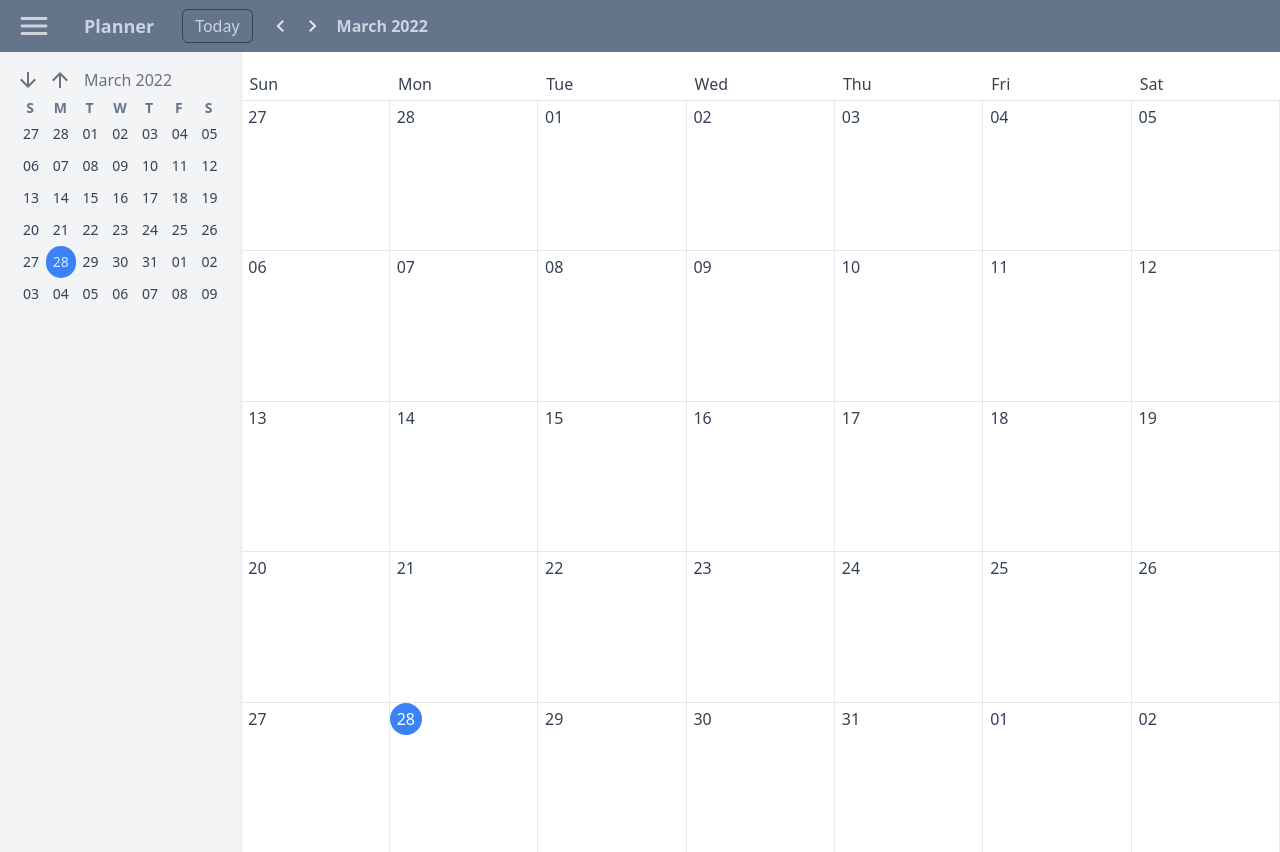
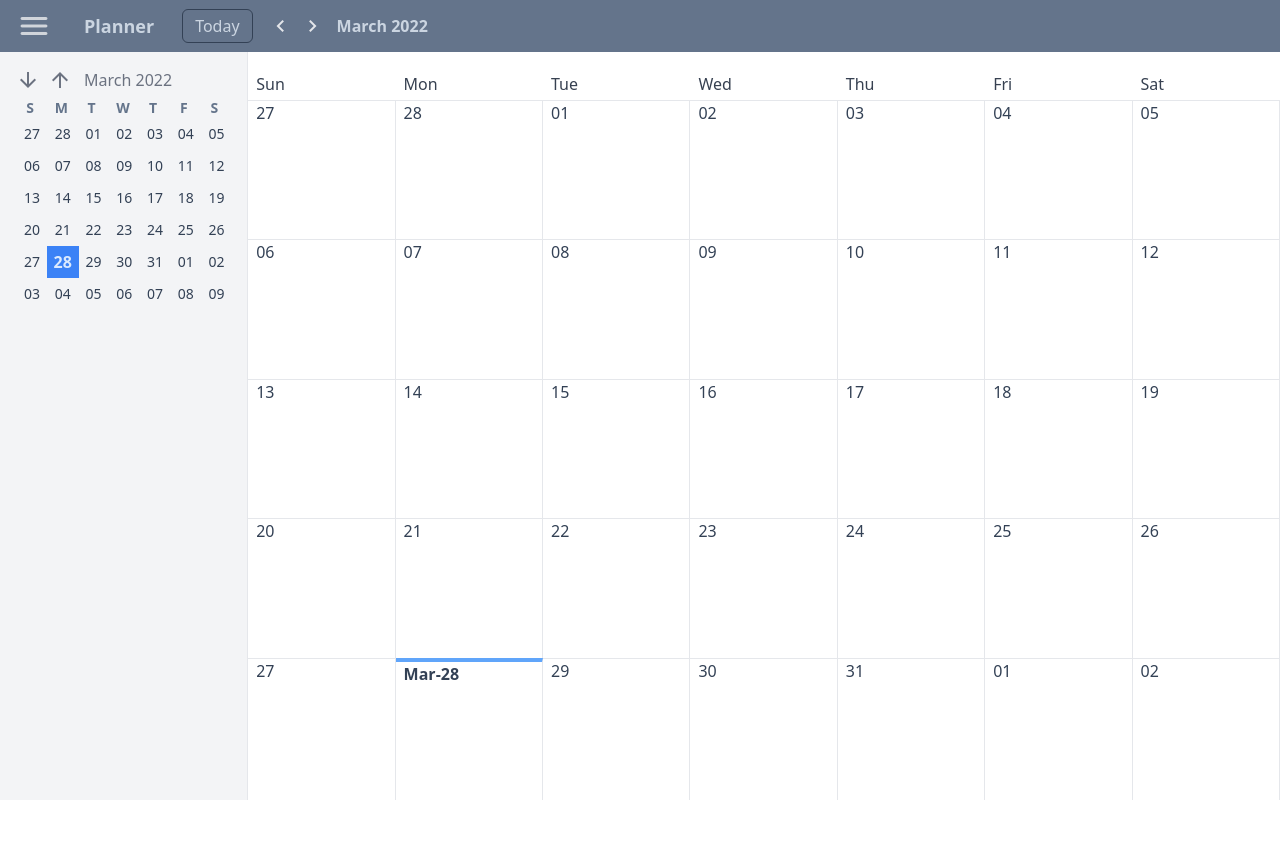
Before and after one commit to idrissi-hamza/Planner, a React (Create React App) app: page / in a window 1280 px wide. After the commit the page ends 800 px from the top, so only its background shows below. Built offline with nearby package versions, Linux system fonts and the light colour scheme.

Commit message:
add click relation between two calendars and fix css

```diff
--- a/src/App.js
+++ b/src/App.js
@@ -5,9 +5,9 @@ import Navbar from "./components/Navbar";
 
 function App() {
   return (
-    <div className="h-screen  flex flex-col">
+    <div className="  flex flex-col h-screen ">
       <Header />
-      <main className="flex  ">
+      <main className="flex  h-full">
         <Navbar />
         <Month />
       </main>
--- a/src/components/Day.js
+++ b/src/components/Day.js
@@ -1,18 +1,33 @@
 import dayjs from "dayjs";
 import React from "react";
-function Day({ day, idx }) {
+import { useDispatch, useSelector } from "react-redux";
+import { calendarActions } from "../store/calendar";
+function Day({ day }) {
+  const dispatch = useDispatch();
+  const pickDay = useSelector((state) => state.calendar.pickDay);
+
   let isToday = day.format("DD/MM/YYYY") === dayjs().format("DD/MM/YYYY");
   const tdyCss = isToday
-    ? "  bg-blue-500 rounded-full  text-white group-hover:rounded-none "
+    ? " border-t-4 border-t-blue-400  text-blue-800  font-semibold "
     : "";
+  let pickCss;
+  if (pickDay) {
+    // console.log(dayjs(pickDay).format("DD/MM/YYYY"),day.format("DD/MM/YYYY"));
+
+    if (day.format("DD/MM/YYYY") ===dayjs( pickDay).format("DD/MM/YYYY")) {
+      pickCss = "bg-blue-200  ";
+    }
+
+  }
 
   return (
     <div
-      className={`group hover:bg-slate-100 text-md text-slate-700 border-t border-r  flex    flex-1 hover:bg-blue-200 transition ease-out duration-200 `}
+      id={day}
+      onClick={(e) => dispatch(calendarActions.pickDay(e.target.id))}
+      className={` ${tdyCss} ${pickCss} focus:bg-blue-100  active:bg-blue-300 group  text-md text-slate-700 border-t border-r pl-2   transition ease-out duration-200 select-none cursor-pointer `}
     >
-      <p className={`${tdyCss} flex items-center justify-center w-8 h-8 `}>
-        {day.format("DD")}
-      </p>
+      {isToday ? day.format("MMM-DD") : day.format("DD")}
+
     </div>
   );
 }
--- a/src/components/Month.js
+++ b/src/components/Month.js
@@ -1,12 +1,10 @@
-import dayjs from "dayjs";
-import React, { useState } from "react";
+import React from "react";
 import Day from "./Day";
 import { useSelector } from "react-redux";
 import { getMonth, weekday } from "../util";
 import { motion } from "framer-motion";
 
 function Month() {
-  const navBar = useSelector((state) => state.calendar.navBar);
   const monthIndex = useSelector((state) => state.calendar.monthIndex);
   const month = getMonth(monthIndex, 35);
 
@@ -20,7 +18,7 @@ function Month() {
           duration: 0.4,
                   },
       }}
-      className="flex flex-col h-screen  w-full"
+      className="flex flex-col   w-full"
     >
       <div className="flex h-12 ">
         {weekday.map((day, i) => (
--- a/src/components/Navbar.js
+++ b/src/components/Navbar.js
@@ -29,7 +29,7 @@ function Navbar() {
     <AnimatePresence>
       {navBar && (
         <motion.aside
-          initial={{ opacity: 0, width: "290px", x: "-10vw" }}
+          initial={{ opacity: 0, width: "300px", x: "-10vw" }}
           animate={{
             opacity: 1,
             x: 0,
@@ -43,7 +43,7 @@ function Navbar() {
           exit={{
             opacity: 0,
           }}
-          className="border-r  h-screen  px-4 bg-gray-100   "
+          className="border-r   px-4 bg-gray-100  "
         >
           <div className=" mt-4 text-gray-500 flex  ">
             <div>
@@ -62,7 +62,6 @@ function Navbar() {
               </button>
             </div>
             <span>
-              {" "}
               {dayjs(new Date(dayjs().year(), monthIndexSmCal)).format(
                 "MMMM YYYY"
               )}
--- a/src/components/smallCalendar.js
+++ b/src/components/smallCalendar.js
@@ -1,27 +1,35 @@
 import React from "react";
 import dayjs from "dayjs";
 import { weekday } from "../util";
+import { calendarActions } from "../store/calendar";
+import { useDispatch } from "react-redux";
 function SmallCalendar({ month }) {
+  const dispatch = useDispatch();
   return (
     <div className="text-sm font-medium text-slate-700 grid grid-cols-7    ">
       {weekday.map((day, i) => (
-        <div className="font-bold text-slate-500 pl-2   w-5 text-center  " key={i}>
+        <div
+          className="font-bold text-slate-500 pl-2   w-5 text-center  "
+          key={i}
+        >
           {day.slice(0, 1)}
         </div>
       ))}
 
       {month.map((day, i) => (
-        <p
-          className={`flex justify-center items-center h-8  hover:border-2 transition ease-out duration-300
+        <div
+          id={day}
+          className={`flex justify-center items-center h-8 w-8 hover:border-2 transition ease-out duration-300 select-none cursor-pointer
             ${
               day.format("DD/MM/YYYY") === dayjs().format("DD/MM/YYYY")
-                ? "bg-blue-500    text-blue-100 rounded-full hover:rounded-none "
-                : "  hover:bg-blue-200 transition ease-out duration-400  "
+                ? "bg-blue-500   font-semibold text-base text-blue-100  "
+                : "  hover:bg-blue-200 hover:font-semibold hover:text-base  transition ease-out duration-400  "
             }`}
           key={i}
+          onClick={(e) => dispatch(calendarActions.pickDay(e.target.id))}
         >
           {day.format("DD")}
-        </p>
+        </div>
       ))}
     </div>
   );
--- a/src/store/calendar.js
+++ b/src/store/calendar.js
@@ -5,6 +5,7 @@ const initialState = {
   monthIndex: dayjs().month(),
   change: false,
   navBar: true,
+  pickDay: null,
 };
 
 export const calendarSlice = createSlice({
@@ -26,6 +27,9 @@ export const calendarSlice = createSlice({
     toggleNav(state) {
       state.navBar = !state.navBar;
     },
+    pickDay(state, action) {
+      state.pickDay = +action.payload;
+    },
   },
 });
 
```
Also changed, not shown: src/util.js (line endings or trailing spaces).
